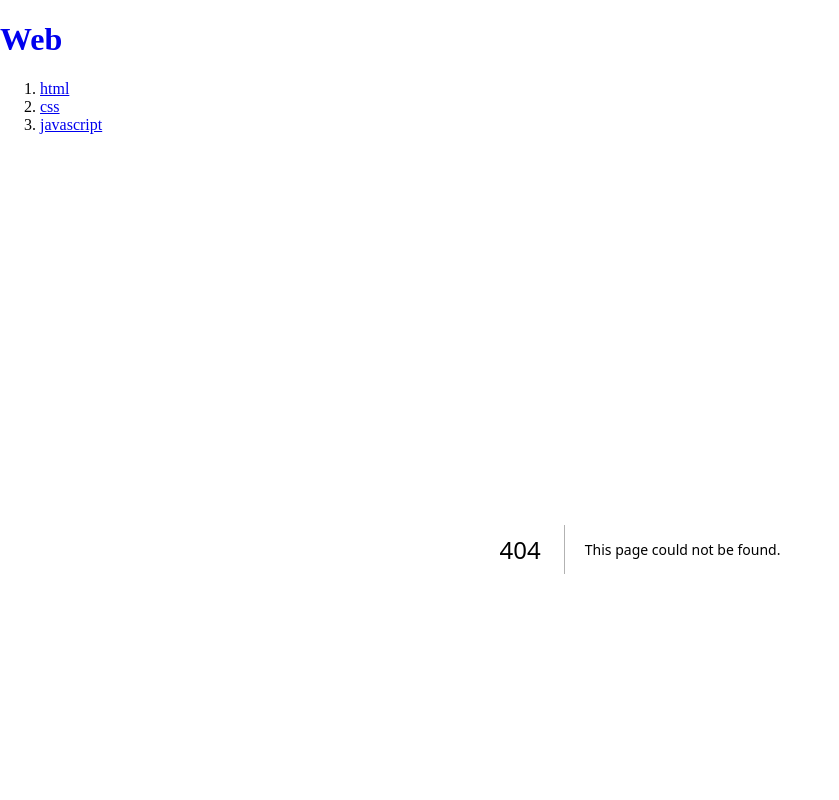
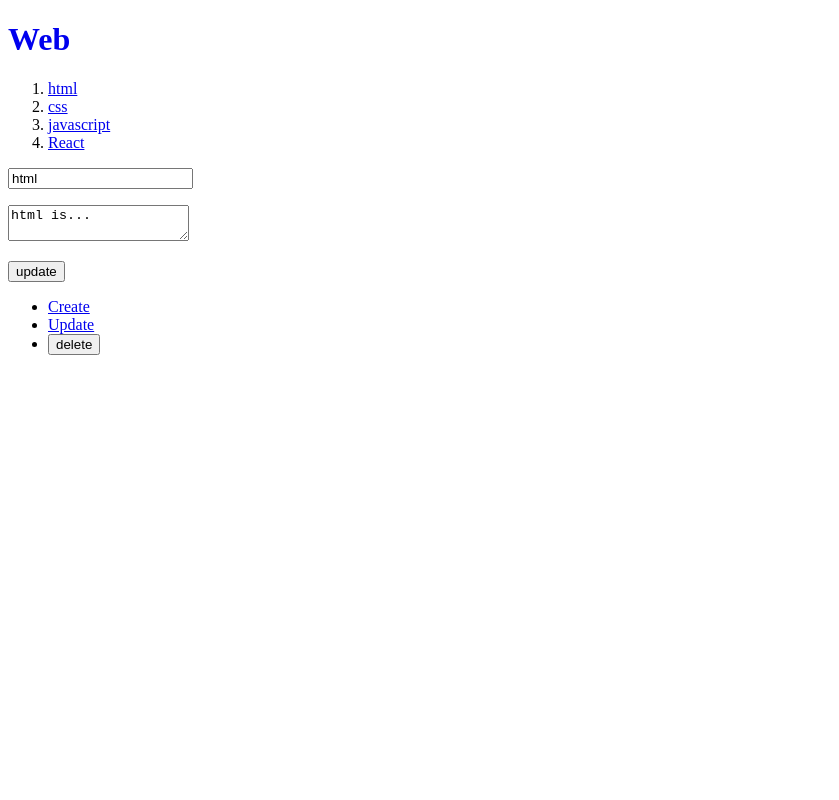
Before and after one commit to yookeunbyul/nextjs-study, a Next.js app: page /update/1 in a window 1280 px wide. Before the commit this address had no page. Shown: the top 800 px of the page, without its empty margins (0-839 px from the left). Built offline with nearby package versions, Linux system fonts and the light colour scheme; data requests are answered from the project's data file.

Commit message:
✨ Feat: patch로 글 업데이트

```diff
--- a/db.json
+++ b/db.json
@@ -14,6 +14,11 @@
       "title": "javascript",
       "body": "javascript is ...",
       "id": 3
+    },
+    {
+      "title": "React",
+      "body": "React is...",
+      "id": 4
     }
   ]
 }
--- a/src/app/read/[id]/page.tsx
+++ b/src/app/read/[id]/page.tsx
@@ -1,5 +1,7 @@
 export default async function Read({ params }: { parmas: { id: string } }) {
-  const resp = await fetch(`http://localhost:9999/topics/${params.id}`);
+  const resp = await fetch(`http://localhost:9999/topics/${params.id}`, {
+    cache: "no-store",
+  });
   const topic = await resp.json();
   return (
     <>
--- /dev/null
+++ b/src/app/update/[id]/page.tsx
@@ -0,0 +1,71 @@
+"use client";
+
+import { useRouter, useParams } from "next/navigation";
+import { useState, useEffect } from "react";
+
+export default function Update() {
+  const [title, setTitle] = useState("");
+  const [body, setBody] = useState("");
+  const router = useRouter();
+  const params = useParams<{ id: string }>();
+  const id = params.id;
+
+  useEffect(() => {
+    fetch(`http://localhost:9999/topics/${id}`)
+      .then((resp) => resp.json())
+      .then((result) => {
+        setTitle(result.title);
+        setBody(result.body);
+      });
+  }, [id]);
+
+  return (
+    <form
+      onSubmit={(e) => {
+        e.preventDefault(); //새로고침 방지
+
+        //name을 check
+        const title = e.target.title.value;
+        const body = e.target.body.value;
+
+        //데이터를 서버에 전송
+        const options = {
+          method: "PATCH",
+          headers: {
+            "Content-Type": "application/json",
+          },
+          body: JSON.stringify({ title, body }),
+        };
+        fetch(`http://localhost:9999/topics/${id}`, options)
+          .then((res) => res.json())
+          .then((result) => {
+            console.log(result);
+            const lastid = result.id;
+            router.push(`/read/${lastid}`);
+            router.refresh();
+          });
+      }}
+    >
+      <p>
+        <input
+          type="text"
+          name="title"
+          placeholder="title"
+          value={title}
+          onChange={(e) => setTitle(e.target.value)}
+        />
+      </p>
+      <p>
+        <textarea
+          name="body"
+          placehodler="body"
+          value={body}
+          onChange={(e) => setBody(e.target.value)}
+        ></textarea>
+      </p>
+      <p>
+        <input type="submit" value="update" />
+      </p>
+    </form>
+  );
+}
```
